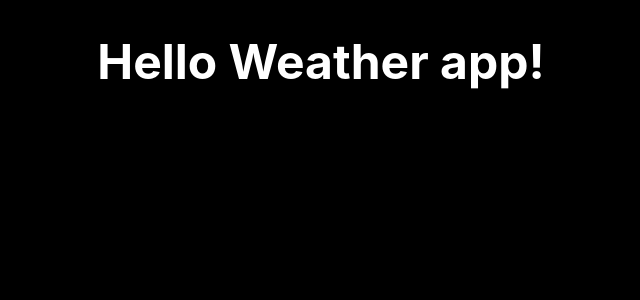
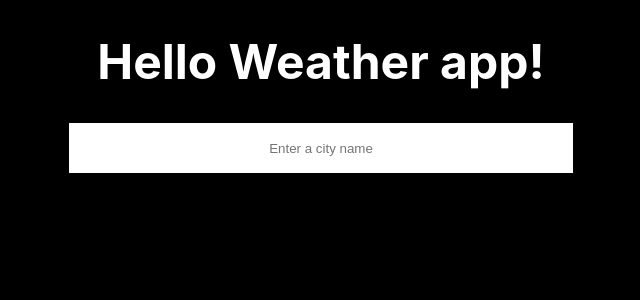
Before and after one commit to zxcvego/basic-react-apps, a React (Create React App) app in the folder basic-react-apps/: page /weather in a window 1280 px wide. Shown: the top 300 px of the page, without its empty margins (319-959 px from the left). Built offline with nearby package versions, Linux system fonts and the light colour scheme.

Commit message:
Added functionality to capture city name

```diff
--- /dev/null
+++ b/basic-react-apps/src/pages/Weather.css
@@ -0,0 +1,3 @@
+.city-input {
+	text-align: center;
+}
--- a/basic-react-apps/src/pages/Weather.tsx
+++ b/basic-react-apps/src/pages/Weather.tsx
@@ -1,7 +1,41 @@
+import React, { useState } from "react";
+import "./Weather.css";
 export default function Weather() {
+	const [city, setCity] = useState("");
+	const [inputCityVal, setInputCityVal] = useState("");
+
+	const handleInputChange = (e: React.ChangeEvent<HTMLInputElement>) => {
+		setInputCityVal(e.target.value);
+	};
+
+	const captureEnteredCity = (e: React.KeyboardEvent<Element>) => {
+		if (e.key === "Enter") {
+			if (inputCityVal.length <= 0) {
+				alert("City name is empty!");
+			} else {
+				setCity(inputCityVal);
+				setInputCityVal("");
+			}
+		}
+	};
+
 	return (
 		<>
-			<h1>Hello Weather app!</h1>
+			<header>
+				<h1>Hello Weather app!</h1>
+			</header>
+			<article className="city-input">
+				<input
+					type="text"
+					placeholder="Enter a city name"
+					onChange={handleInputChange}
+					value={inputCityVal}
+					onKeyDown={captureEnteredCity}
+					autoComplete="on"
+					required
+				/>
+				<div>{city}</div>
+			</article>
 		</>
 	);
 }
```
